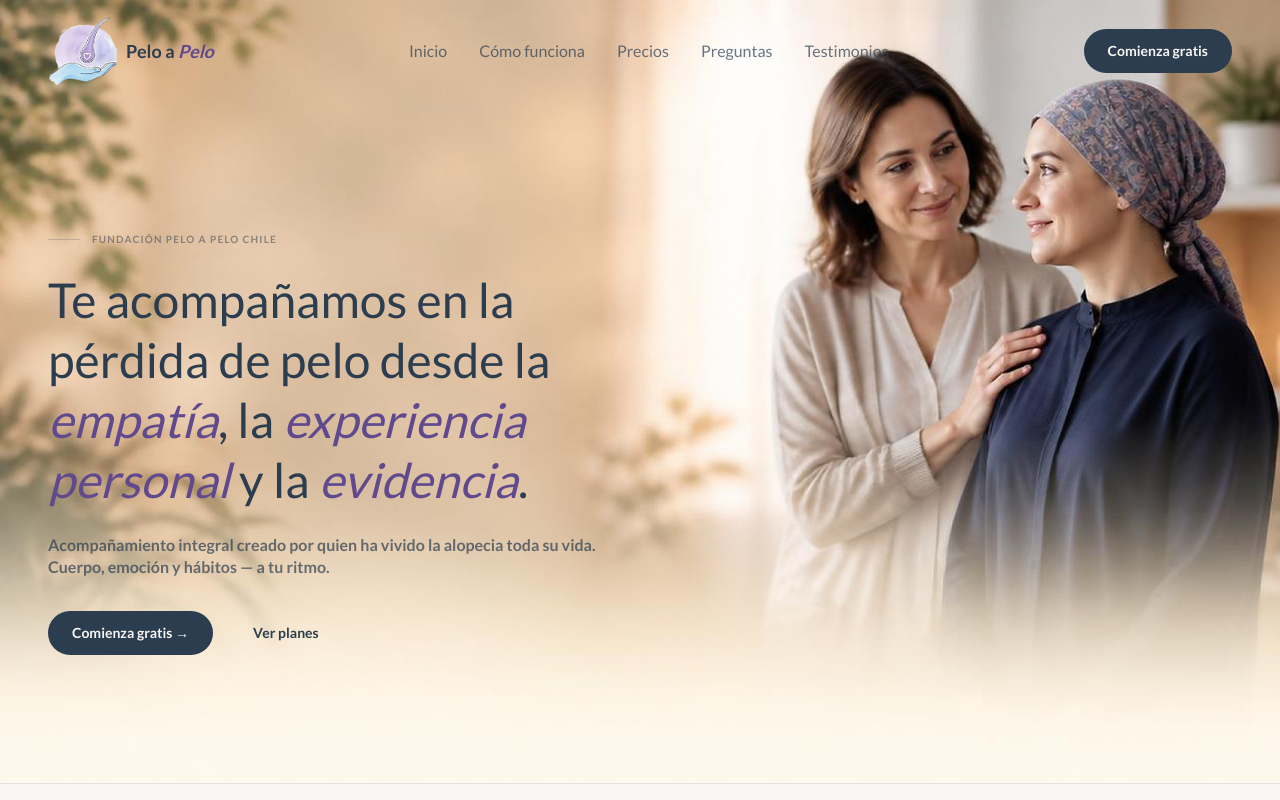
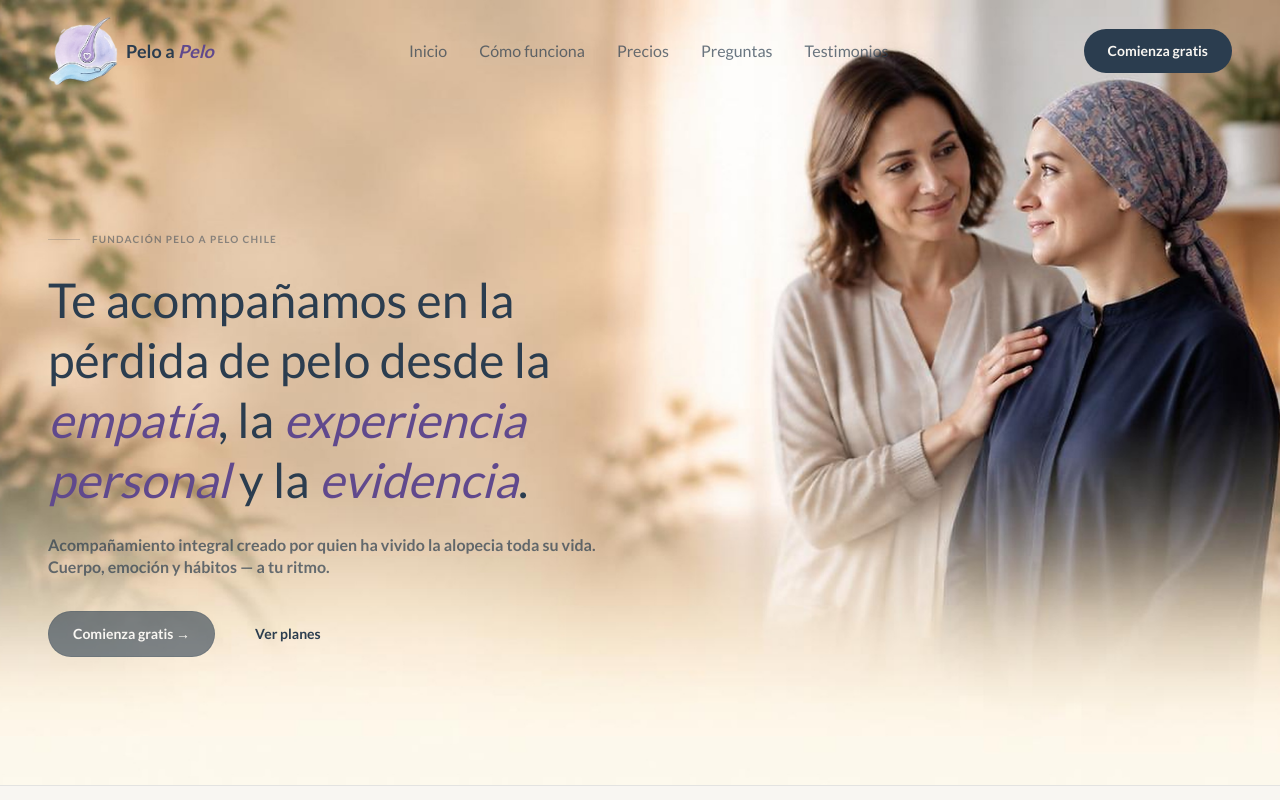
Before and after one commit to VicenteCastroIb/peloapelo-web-frontend, a Next.js app: page / in a window 1280 px wide. Shown: the top 800 px of the page. Built offline with nearby package versions, Linux system fonts and the light colour scheme; no server answers.

Commit message:
feat: nueva variante 'glass' para Button, usada en el CTA principal del Hero
- Fondo navy semitransparente + backdrop-blur, en vez de navy solido
- Aplicada al boton 'Comienza gratis' del Hero

```diff
--- a/components/sections/Hero.tsx
+++ b/components/sections/Hero.tsx
@@ -40,7 +40,7 @@ export default function Hero() {
           </p>
 
           <div className="mt-8 flex flex-wrap items-center gap-4">
-            <Button href="/auth" variant="solid">
+            <Button href="/auth" variant="glass">
               Comienza gratis →
             </Button>
             <Button href="/pricing" variant="ghost">
--- a/components/ui/Button.tsx
+++ b/components/ui/Button.tsx
@@ -1,7 +1,7 @@
 import Link from "next/link";
 import { ReactNode } from "react";
 
-type Variant = "solid" | "gradient" | "outline" | "ghost";
+type Variant = "solid" | "gradient" | "outline" | "ghost" | "glass";
 
 const base =
   "inline-flex items-center justify-center gap-2 rounded-pill px-6 py-3 text-sm font-semibold transition-opacity hover:opacity-90";
@@ -12,6 +12,7 @@ const variants: Record<Variant, string> = {
     "text-white bg-[linear-gradient(135deg,var(--color-gradient-from),var(--color-gradient-to))]",
   outline: "border border-navy/20 text-navy bg-transparent",
   ghost: "text-navy",
+  glass: "border border-navy/15 bg-navy/60 text-cream backdrop-blur-md",
 };
 
 export default function Button({
```
